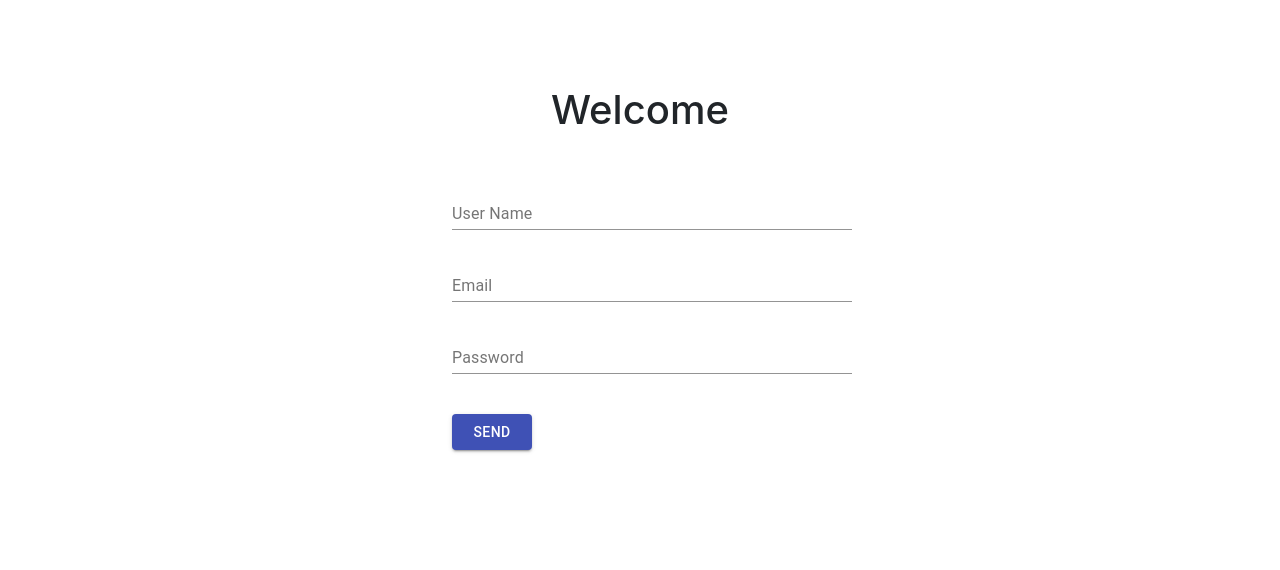
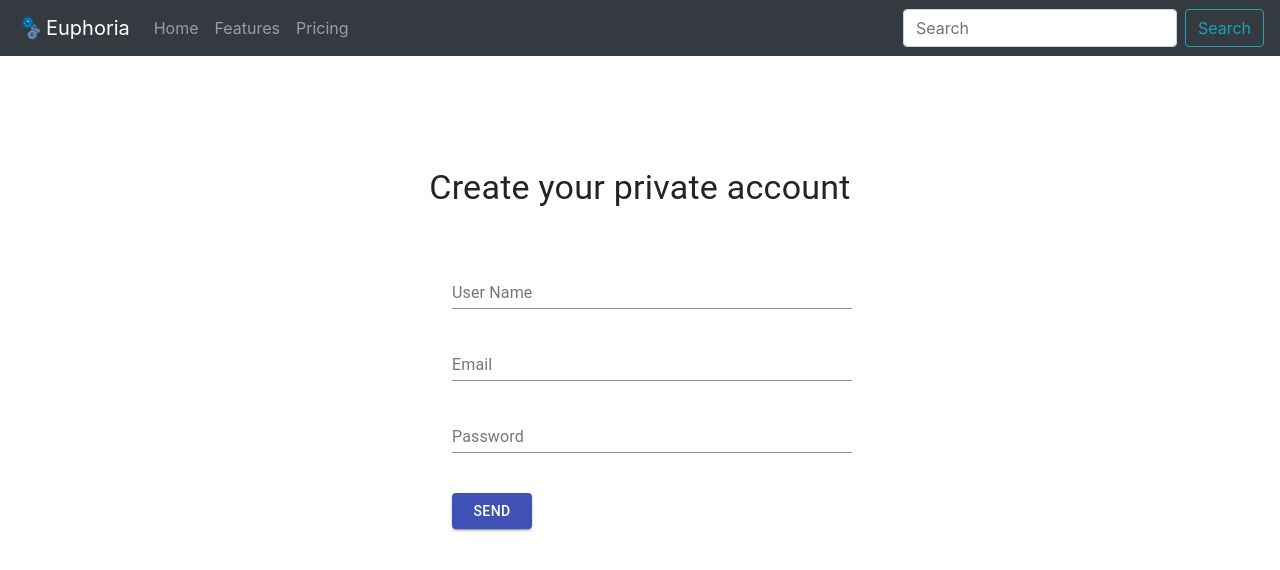
Before and after one commit to dansamarasinghe/Euphoria-Client, a React (Create React App) app: page / in a window 1280 px wide. Shown: the top 570 px of the page. Built offline with nearby package versions, Linux system fonts and the light colour scheme.

Commit message:
user sign up and nav bar 40% completed

```diff
--- a/src/actions/signUpActions.js
+++ b/src/actions/signUpActions.js
@@ -3,6 +3,10 @@ import axios from 'axios';
 
 export function userSignUpRequest(userData){
     return dispatch=>{
-        return axios.post('/api/users',userData);
+        return axios.post('http://localhost:8080/api/users',JSON.stringify(userData),{headers: {
+            'Content-Type': 'application/json',
+        }})
+        .then((response)=>console.log(response))
+;
     }
 }
--- /dev/null
+++ b/src/components/NavBarLandingPage.js
@@ -0,0 +1,29 @@
+import React, { Component } from 'react'
+import {Navbar,Form,FormControl,Nav,Button} from 'react-bootstrap';
+import logo from '../assets/eu-logo.png';
+export default class NavBarLandingPage extends Component {
+    render() {
+        return (
+            <Navbar bg="dark" variant="dark">
+                <img
+                    src={logo}
+                    width="30"
+                    height="30"
+                    className="d-inline-block align-top"
+                    alt="React Bootstrap logo"
+                />
+                <Navbar.Brand href="#home">Euphoria</Navbar.Brand>
+                <Nav className="mr-auto">
+                <Nav.Link href="#home">Home</Nav.Link>
+                <Nav.Link href="#features">Features</Nav.Link>
+                <Nav.Link href="#pricing">Pricing</Nav.Link>
+                </Nav>
+                <Form inline>
+                <FormControl type="text" placeholder="Search" className="mr-sm-2" />
+                <Button variant="outline-info">Search</Button>
+                </Form>
+            </Navbar>
+
+        )
+    }
+}
--- a/src/components/SignUpFormUser.js
+++ b/src/components/SignUpFormUser.js
@@ -1,36 +1,64 @@
 import React, { Component } from 'react'
-import { FormControl,FormGroup,Button } from '@material-ui/core';
 import { InputLabel,Input,FormHelperText } from '@material-ui/core';
 import 'bootstrap/dist/css/bootstrap.min.css';
 import clsx from 'clsx';
+
+import { FormControl,FormGroup,Button,Box } from '@material-ui/core';
 import { makeStyles } from '@material-ui/core/styles';
+import Icon from '@material-ui/core/Icon';
 import MenuItem from '@material-ui/core/MenuItem';
 import TextField from '@material-ui/core/TextField';
-import Icon from '@material-ui/core/Icon';
 import MaterialUIForm from 'react-material-ui-form';
+
 import JssProvider from 'react-jss/lib/JssProvider';
 import {Form} from 'react-bootstrap';
+import PropTypes from 'prop-types';
+import validateInput from '../validate/PatientSignUp';
+import { Redirect } from 'react-router-dom';
+
 import axios from 'axios';
-import PropTypes from 'prop-types';
 class SignUpFormUser extends Component {
     constructor(props){
         super(props);
         this.state={
             username:'',
             email:'',
-            password:''
+            password:'',
+            errors:{},
+            isLoading:false
 
         }
     }
     onChange=(e)=>{
         this.setState({[e.target.name]:e.target.value})
     }
+    isValid=()=>{
+        console.log("how baout here");
+        const{errors,isValid}=validateInput(this.state);
+        console.log(isValid);
+        if(!isValid){
+            this.setState({errors});
+        }
+        return isValid;
+    }
     onSubmit=(e)=>{
         e.preventDefault();
-        // axios.post('/api/users',{user:this.state});
-        this.props.userSignUpRequest(this.state);
+        console.log("shit");
+        // axios.post('http://localhost:8080/api/users',{user:this.state});
+
+        if(this.isValid()){
+            console.log("ho");
+            this.setState({errors:{}});
+            this.props.userSignUpRequest(this.state).then(
+                ()=>{
+                    return <Redirect to='http://google.com'/>;
+                },
+                ({data})=>this.setState({errors:data,isLoading:false})
+                );
+        }
     }
     render() {
+        const {errors} =this.state;
         return (
 
              <Form onSubmit={this.onSubmit}>
@@ -43,6 +71,7 @@ class SignUpFormUser extends Component {
                         onChange={this.onChange}
                         value={this.state.name}
                     />
+                    {errors.username && <span className="help-block">{errors.username}</span>}
                     <TextField
                         id="email"
                         name="email"
@@ -53,6 +82,7 @@ class SignUpFormUser extends Component {
                         value={this.state.email}
 
                     />
+                    {errors.email && <span className="help-block">{errors.email}</span>}
                     <TextField
                         id="password"
                         name="password"
@@ -61,13 +91,11 @@ class SignUpFormUser extends Component {
                         style={{ width: '50vh', height:'10vh' }}
                         onChange={this.onChange}
                         value={this.state.password}
-
-
                     />
+                    {errors.password && <span style={{ width: '50vh', height:'10vh' }}className="help-block">{errors.password}</span>}
                     <Button
                         variant="contained"
                         color="primary"
-
                         style={{ width: '10vh' }}
                         type="submit"
                     >
--- a/src/components/SignUpPage.js
+++ b/src/components/SignUpPage.js
@@ -1,14 +1,28 @@
 import React, { Component } from 'react'
+import { connect } from 'react-redux';
+
+import { Grid } from '@material-ui/core'
+import Typography from '@material-ui/core/Typography';
+
+import {userSignUpRequest} from '../actions/signUpActions';
+
+import PropTypes from 'prop-types';
+
 import SignUpFormUser from './SignUpFormUser';
-import { Grid } from '@material-ui/core'
-import { connect } from 'react-redux';
-import {userSignUpRequest} from '../actions/signUpActions';
-import PropTypes from 'prop-types';
+import NavBarLandingPage from './NavBarLandingPage';
 
 class SignUpPage extends Component {
     render() {
         const {userSignUpRequest}=this.props;
         return (
+            <Grid
+                container
+                spacing={3}
+            >
+                <Grid item xs={12}>
+                    <NavBarLandingPage></NavBarLandingPage>
+                </Grid>
+                <Grid item xs={12}>
                         <Grid
                         container
                         spacing={3}
@@ -18,14 +32,20 @@ class SignUpPage extends Component {
                         style={{ minHeight: '70vh' }}
                         >
 
-                <Grid item xs={3} >
-                    <h1>Welcome</h1>
+                            <Grid item xs={12} >
+                                <Typography variant="h4" gutterBottom>
+                                   Create your private account
+                                </Typography>
                             </Grid>
                             <Grid item xs={3} style={{ minWidth: '50vh' }}>
                                 <SignUpFormUser userSignUpRequest={userSignUpRequest} />
                             </Grid>
 
                         </Grid>
+                </Grid>
+
+            </Grid>
+
 
         )
     }
--- /dev/null
+++ b/src/validate/PatientSignUp.js
@@ -0,0 +1,30 @@
+import Validator from 'validator';
+import isEmpty from 'lodash/isEmpty';
+export default function validateInput(data){
+    console.log("coming to here");
+
+    let errors = {};
+    if(Validator.isEmpty(data.username)){
+        errors.username = 'This field is required';
+    }
+    if(Validator.isEmpty(data.email)){
+        errors.email = 'This field is required';
+    }
+    if(Validator.isEmpty(data.password)){
+        errors.password = 'This field is required';
+    }
+    if(!Validator.isEmail(data.email)){
+        errors.email = 'Email is invlalid';
+    }
+    // if(Validator.isNull(data.passwordConfirmation)){
+        //     errors.passwordConfirmation = 'This field is required';
+        // }
+    // if(!Validator.equals(data.password,data.passwordConfirmation)){
+    //     errors.passwordConfirmation = 'Passwords must match';
+    // }
+    console.log(errors);
+    return{
+        errors,
+        isValid:isEmpty(errors)
+    }
+}
```
Also changed, not shown: buffer.js (+8 -18 lines), package.json (+5 -2 lines), src/components/patient/homePagePatient.js (added, +26 -0 lines), issues.txt (added), src/assets/eu-logo.png (added), 1 other file (tests, documents, lock files or other folders). Lines whose indentation alone changed are shown as unchanged.
